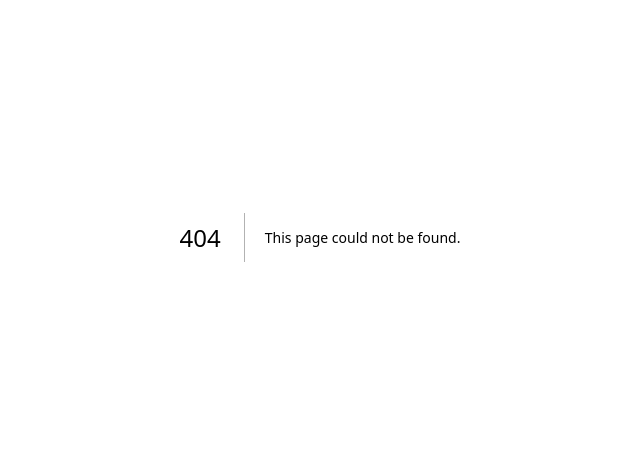
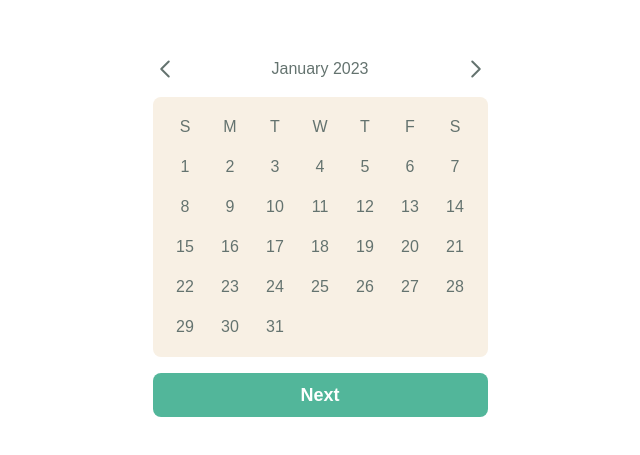
Before and after one commit to PI304/BisTime_Frontend, a Next.js app: page /events/update/schedule in a window 1280 px wide. Before the commit this address had no page. Shown: the part 163-618 px from the top of the page, without its empty margins (320-960 px from the left). Built offline with nearby package versions, Linux system fonts and the light colour scheme.

Commit message:
feat : set MOCK_DATA at evnetState

```diff
--- a/src/pages/events/update/index.tsx
+++ b/src/pages/events/update/index.tsx
@@ -3,6 +3,13 @@ import Layout from '@components/common/layout';
 import Button from '@components/common/button';
 import Input from '@components/common/input';
 import { useForm } from 'react-hook-form';
+import { useAppDispatch } from '@features/hooks';
+import { setName, setPassword } from '@features/user/userSlice';
+import { useEffect, useState } from 'react';
+import { addAdditionalDate } from '@features/event/eventSlice';
+
+const MOCK_DATA = ['2023-01-02', '2023-01-03', '2023-01-09'];
+
 interface UserForm {
   name: string;
   password: string;
@@ -10,6 +17,14 @@ interface UserForm {
 
 function Update() {
   const router = useRouter();
+  const [selectedDate, setSelectedDate] = useState<string[]>(MOCK_DATA);
+
+  const dispatch = useAppDispatch();
+  useEffect(() => {
+    selectedDate.forEach((date) => {
+      dispatch(addAdditionalDate(date));
+    });
+  }, [selectedDate, dispatch]);
 
   const {
     handleSubmit,
@@ -19,15 +34,17 @@ function Update() {
 
   const onSubmit = (form: UserForm) => {
     const { name, password } = form;
+    dispatch(setName(name));
+    dispatch(setPassword(password));
     if (name && password) router.push('/events/update/schedule');
   };
 
   return (
     <Layout>
       <div className="w-full flex flex-col items-center justify-center h-full">
-        <div className="w-full flex flex-col items-center justify-center mb-16">
+        <div className="w-full flex flex-col items-center justify-center mb-8">
           <h1 className="text-h2 font-bold text-center text-base-black">
-            Event's Name
+            Who are you?
           </h1>
         </div>
         <form
@@ -63,6 +80,7 @@ function Update() {
               islabel
               label="Password"
               name="password"
+              type="password"
               placeholder="password"
               height="lg"
               register={register('password', {
--- /dev/null
+++ b/src/pages/events/update/schedule.tsx
@@ -0,0 +1,31 @@
+import { useRouter } from 'next/router';
+import Layout from '@components/common/layout';
+import Calender from '@components/common/calender';
+import Button from '@components/common/button';
+import { useForm } from 'react-hook-form';
+
+function Schedule() {
+  const { setValue, handleSubmit } = useForm();
+  const router = useRouter();
+
+  const onValid = (form) => {
+    router.push('/events/create/summary');
+  };
+
+  return (
+    <Layout>
+      <form
+        onSubmit={handleSubmit(onValid)}
+        className="w-full flex flex-col items-center justify-center h-full"
+      >
+        <div className="w-full flex items-center justify-center">
+          <Calender isEditable={false} />
+        </div>
+        <div className="w-full flex items-center justify-center mt-4">
+          <Button>Next</Button>
+        </div>
+      </form>
+    </Layout>
+  );
+}
+export default Schedule;
```
